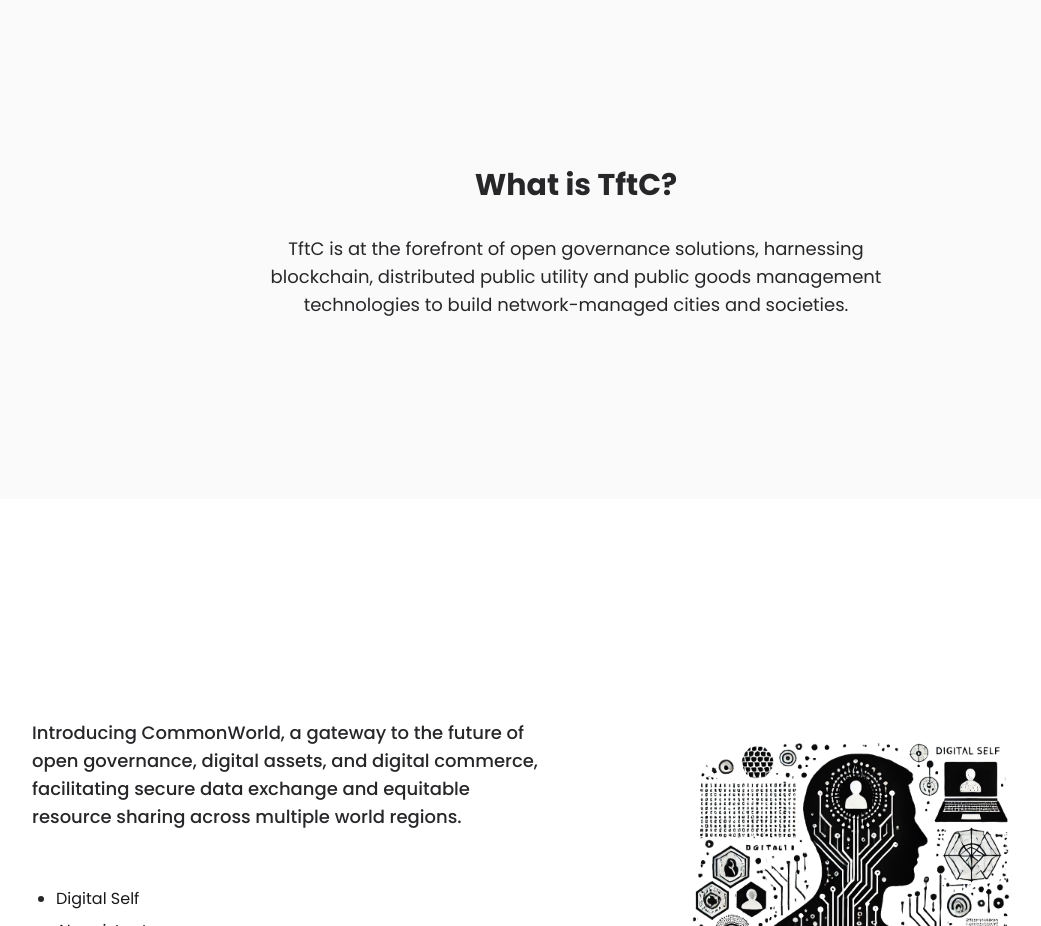
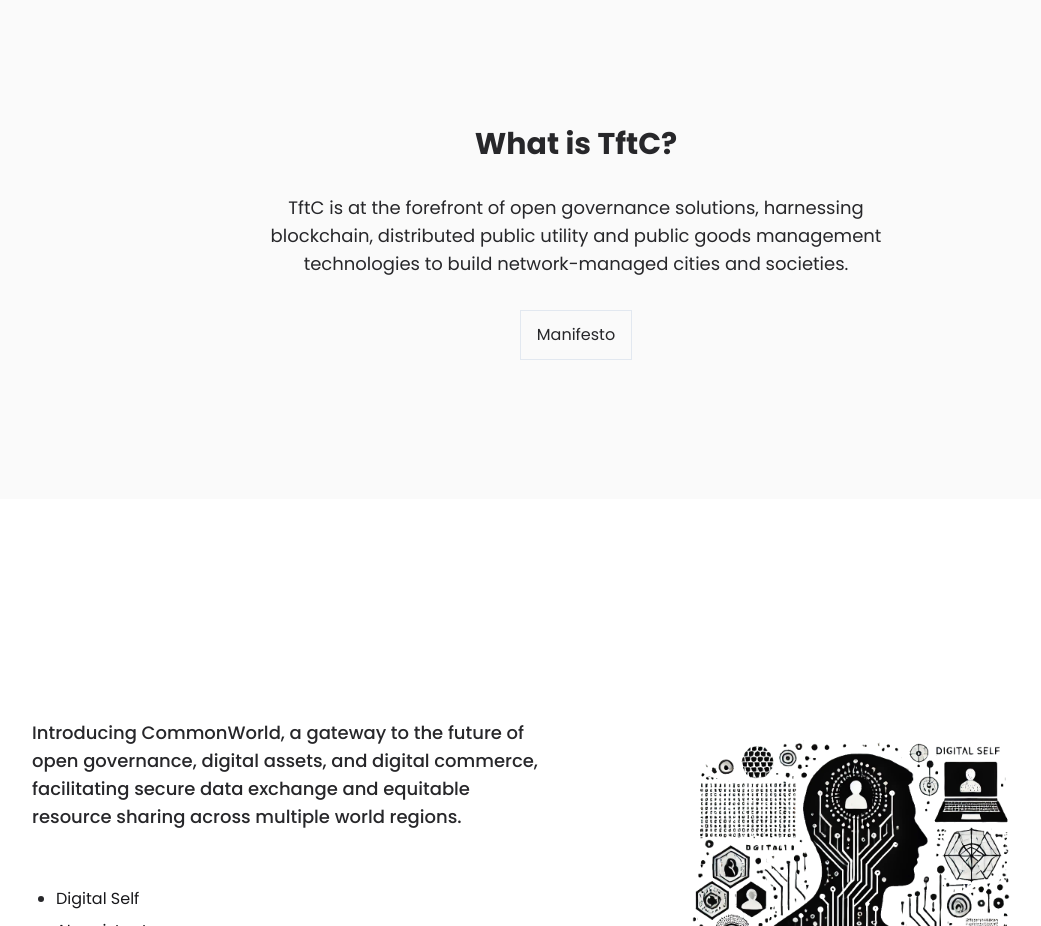
Before and after one commit to tools-for-the-commons/landingpage_tftc, a Nuxt app: page / in a window 1280 px wide. Shown: the part 840-1766 px from the top of the page, without its empty margins (64-1105 px from the left). Built offline with nearby package versions, Linux system fonts and the light colour scheme.

Commit message:
feat: add manifesto button

```diff
--- a/components/pages/index/about.vue
+++ b/components/pages/index/about.vue
@@ -5,13 +5,18 @@
     id="home-about-page"
     class="min-h-[32rem] flex flex-col md:flex-row items-center justify-center gap-1 px-4 lg:px-8 xl:px-32 py-8 bg-zinc-50 dark:bg-slate-900"
   >
-    <div class="flex flex-col">
+    <div class="flex flex-col gap-8">
       <h3 class="text-center text-3xl font-bold">What is TftC?</h3>
-      <h4 class="text-center text-lg font-normal max-w-2xl mt-8">
+      <h4 class="text-center text-lg font-normal max-w-2xl">
         TftC is at the forefront of open governance solutions, harnessing
         blockchain, distributed public utility and public goods management
         technologies to build network-managed cities and societies.
       </h4>
+      <div class="flex justify-center w-full">
+        <button class="border border-slate-200 dark:border-zinc-600 px-4 py-3">
+          Manifesto
+        </button>
+      </div>
     </div>
   </section>
 </template>
```
